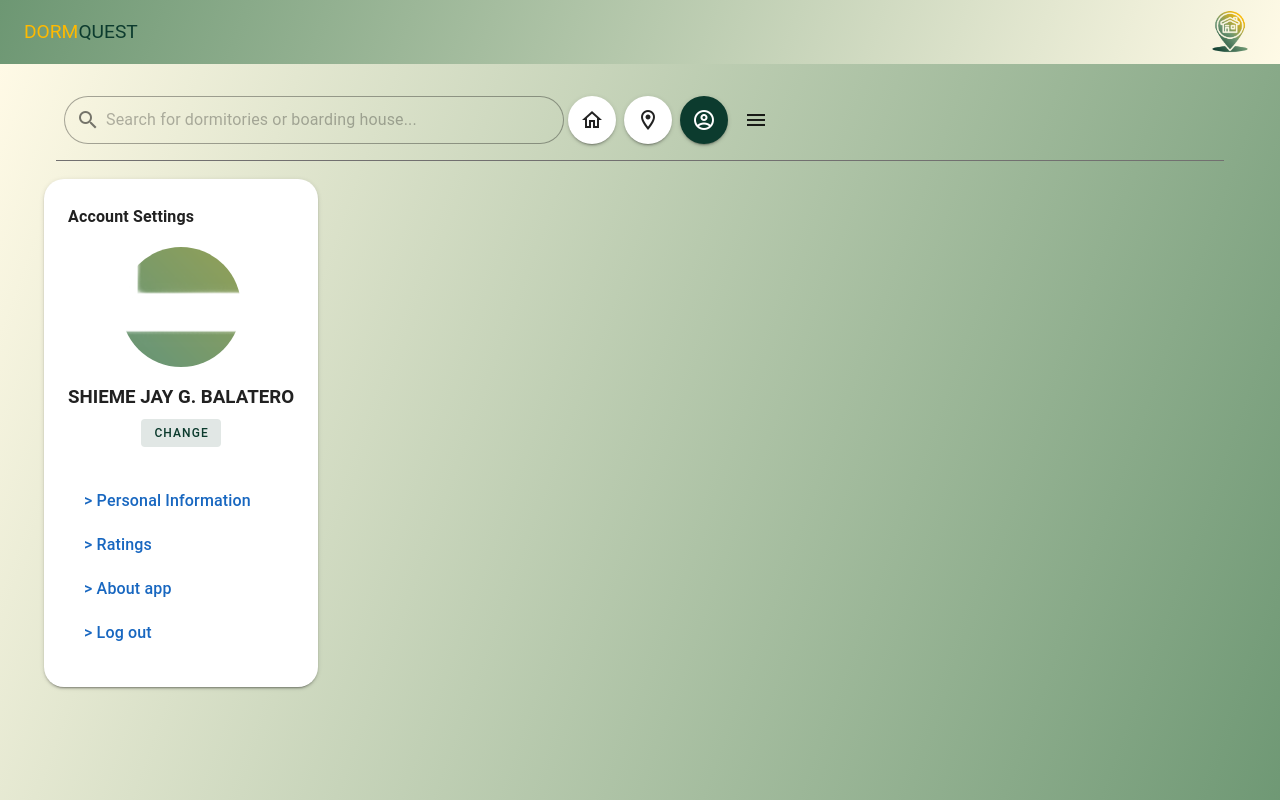
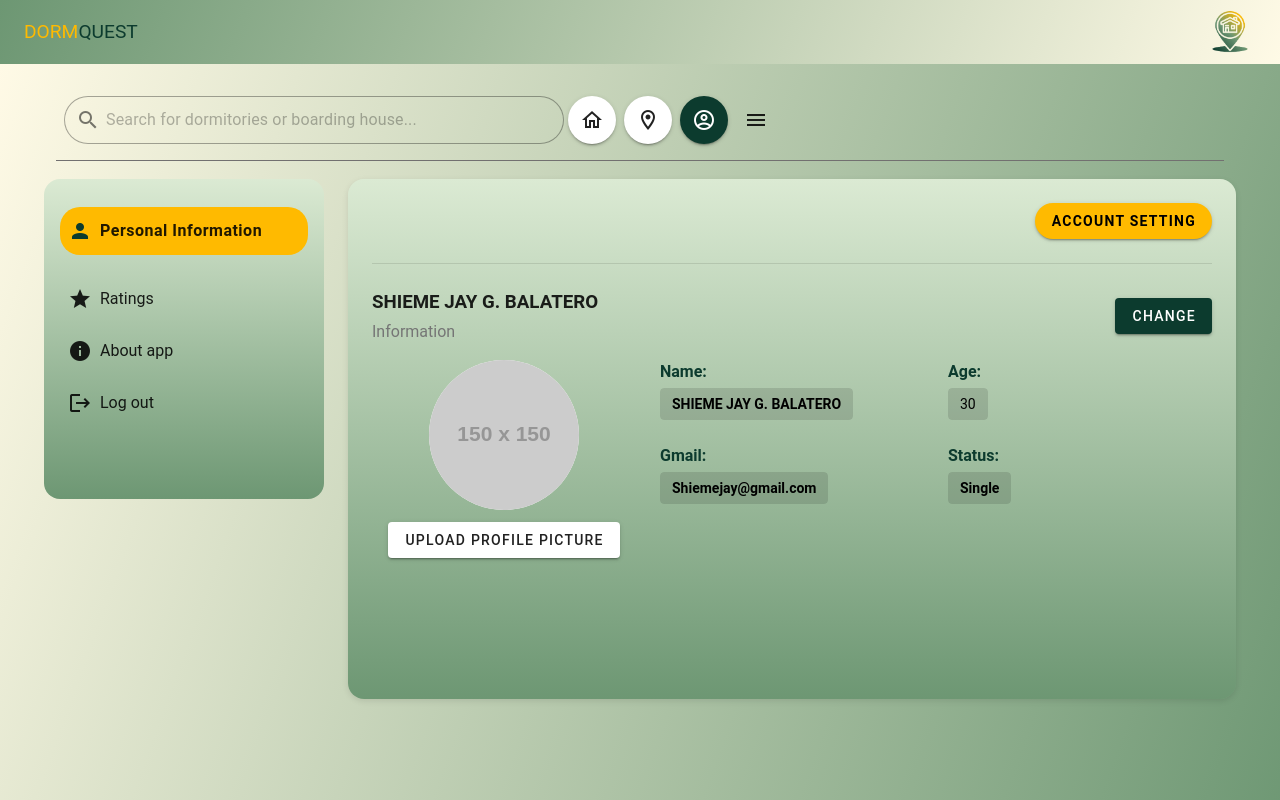
Before and after one commit to shiemejaybalatero/web-dormquest, a Vue app: page /profile in a window 1280 px wide. Built offline with nearby package versions, Linux system fonts and the light colour scheme.

Commit message:
added final profile

```diff
--- a/src/views/auth/ProfileView.vue
+++ b/src/views/auth/ProfileView.vue
@@ -1,50 +1,182 @@
 <script setup>
 import AppLayout from '@/components/layout/AppLayout.vue'
+import { ref } from 'vue'
+
+const profileImage = ref(null) // Ref for the profile image URL
+
+const fileInput = ref(null) // Ref for the hidden file input
+
+// Trigger the file input click when the button is clicked
+const triggerFileInput = () => {
+  fileInput.value.click()
+}
+
+// Handle the file upload and update the profile image
+const handleFileUpload = (event) => {
+  const file = event.target.files[0]
+  if (file) {
+    const reader = new FileReader()
+    reader.onload = (e) => {
+      profileImage.value = e.target.result // Set the uploaded image URL
+    }
+    reader.readAsDataURL(file) // Convert the file to a data URL
+  }
+}
+
+const name = ref('SHIEME JAY G. BALATERO')
+const age = ref('30')
+const email = ref('Shiemejay@gmail.com')
+const status = ref('Single')
 </script>
 
 <template>
   <AppLayout>
     <template #content>
-      <v-card class="pa-6" elevation="2" style="border-radius: 20px">
-        <h4 class="text-subtitle-1 font-weight-bold mb-4">Account Settings</h4>
+      <v-row>
+        <!-- Sidebar (no card) -->
+        <v-col cols="12" md="3">
+          <v-list dense nav class="sidebar pa-4">
+            <v-list-item class="mt-3 mb-5 selected">
+              <div class="d-flex align-center">
+                <v-icon color="#0c3b2e" class="mr-2">mdi-account</v-icon>
+                <span class="font-weight-bold text-body-1">Personal Information</span>
+              </div>
+            </v-list-item>
 
-        <div class="d-flex flex-column align-center mb-6">
-          <v-avatar size="120">
-            <img src="/23.png" alt="Profile" />
-          </v-avatar>
-          <h3 class="mt-4 font-weight-bold">SHIEME JAY G. BALATERO</h3>
-          <v-btn class="mt-2" color="#0c3b2e" size="small" variant="tonal">Change</v-btn>
-        </div>
+            <v-list-item>
+              <div class="">
+                <v-icon class="mr-2">mdi-star</v-icon>
+                <span>Ratings</span>
+              </div>
+            </v-list-item>
 
-        <v-list density="comfortable">
-          <v-list-item>
-            <v-list-item-title class="text-primary font-weight-medium"
-              >&gt; Personal Information</v-list-item-title
-            >
-          </v-list-item>
-          <v-list-item>
-            <v-list-item-title class="text-primary font-weight-medium"
-              >&gt; Ratings</v-list-item-title
-            >
-          </v-list-item>
-          <v-list-item>
-            <v-list-item-title class="text-primary font-weight-medium"
-              >&gt; About app</v-list-item-title
-            >
-          </v-list-item>
-          <v-list-item>
-            <v-list-item-title class="text-primary font-weight-medium"
-              >&gt; Log out</v-list-item-title
-            >
-          </v-list-item>
-        </v-list>
-      </v-card>
+            <v-list-item>
+              <div class="">
+                <v-icon class="mr-2">mdi-information</v-icon>
+                <span>About app</span>
+              </div>
+            </v-list-item>
+
+            <v-list-item>
+              <div class="">
+                <v-icon class="mr-2">mdi-logout</v-icon>
+                <span>Log out</span>
+              </div>
+            </v-list-item>
+          </v-list>
+        </v-col>
+
+        <!-- Profile Info (no card) -->
+        <v-col cols="12" md="9">
+          <div class="profile-section pa-6">
+            <div class="text-right">
+              <v-btn class="text-black font-weight-bold account-setting"> Account Setting </v-btn>
+            </div>
+
+            <v-divider class="my-6" />
+
+            <div class="d-flex justify-space-between align-center mb-4">
+              <div>
+                <h3 class="font-weight-bold mb-1">{{ name }}</h3>
+                <span class="text-grey-darken-1">Information</span>
+              </div>
+
+              <v-btn small color="#0c3b2e" class="white--text">CHANGE</v-btn>
+            </div>
+
+            <v-row>
+              <v-col cols="12" md="4" class="d-flex justify-center flex-column align-center">
+                <!-- Avatar display -->
+                <v-avatar size="150">
+                  <v-img
+                    :src="profileImage || 'https://via.placeholder.com/150'"
+                    alt="Profile Picture"
+                  >
+                    <template v-slot:placeholder>
+                      <v-row align="center" justify="center" class="fill-height">
+                        <v-icon>mdi-account</v-icon>
+                        <!-- Default profile icon -->
+                      </v-row>
+                    </template>
+                  </v-img>
+                </v-avatar>
+
+                <!-- Upload Button placed below the picture -->
+                <v-btn class="mt-3" @click="triggerFileInput">Upload Profile Picture</v-btn>
+
+                <!-- Hidden File Input -->
+                <input
+                  ref="fileInput"
+                  type="file"
+                  style="display: none"
+                  accept="image/*"
+                  @change="handleFileUpload"
+                />
+              </v-col>
+
+              <v-col cols="12" md="8">
+                <v-row>
+                  <v-col cols="6">
+                    <div class="label">Name:</div>
+                    <v-chip class="mt-1 font-weight-bold" color="black" label>{{ name }}</v-chip>
+                  </v-col>
+
+                  <v-col cols="6">
+                    <div class="label">Age:</div>
+                    <v-chip class="mt-1" color="black" label>{{ age }}</v-chip>
+                  </v-col>
+
+                  <v-col cols="6">
+                    <div class="label">Gmail:</div>
+                    <v-chip class="mt-1 font-weight-bold" color="black" label>{{ email }}</v-chip>
+                  </v-col>
+
+                  <v-col cols="6">
+                    <div class="label">Status:</div>
+                    <v-chip class="mt-1 font-weight-bold" color="black" label>{{ status }}</v-chip>
+                  </v-col>
+                </v-row>
+              </v-col>
+            </v-row>
+          </div>
+        </v-col>
+      </v-row>
     </template>
   </AppLayout>
 </template>
 
 <style scoped>
-.text-primary {
+.profile-layout {
+  min-height: 50vh;
+  align-items: stretch;
+}
+
+.sidebar {
+  min-height: 40vh;
+  background: linear-gradient(180deg, #dbead3, #6d9773);
+  border-radius: 16px;
+}
+
+.label {
+  font-weight: bold;
   color: #0c3b2e;
 }
+
+.selected {
+  background-color: #ffba00 !important;
+  border-radius: 20px;
+}
+
+.account-setting {
+  border-radius: 20px;
+  background-color: #ffba00 !important;
+}
+
+.profile-section {
+  border-radius: 16px;
+  background: linear-gradient(180deg, #dbead3, #6d9773);
+  box-shadow: 0 2px 6px rgba(0, 0, 0, 0.1);
+  min-height: 65vh;
+  align-items: stretch;
+}
 </style>
```
